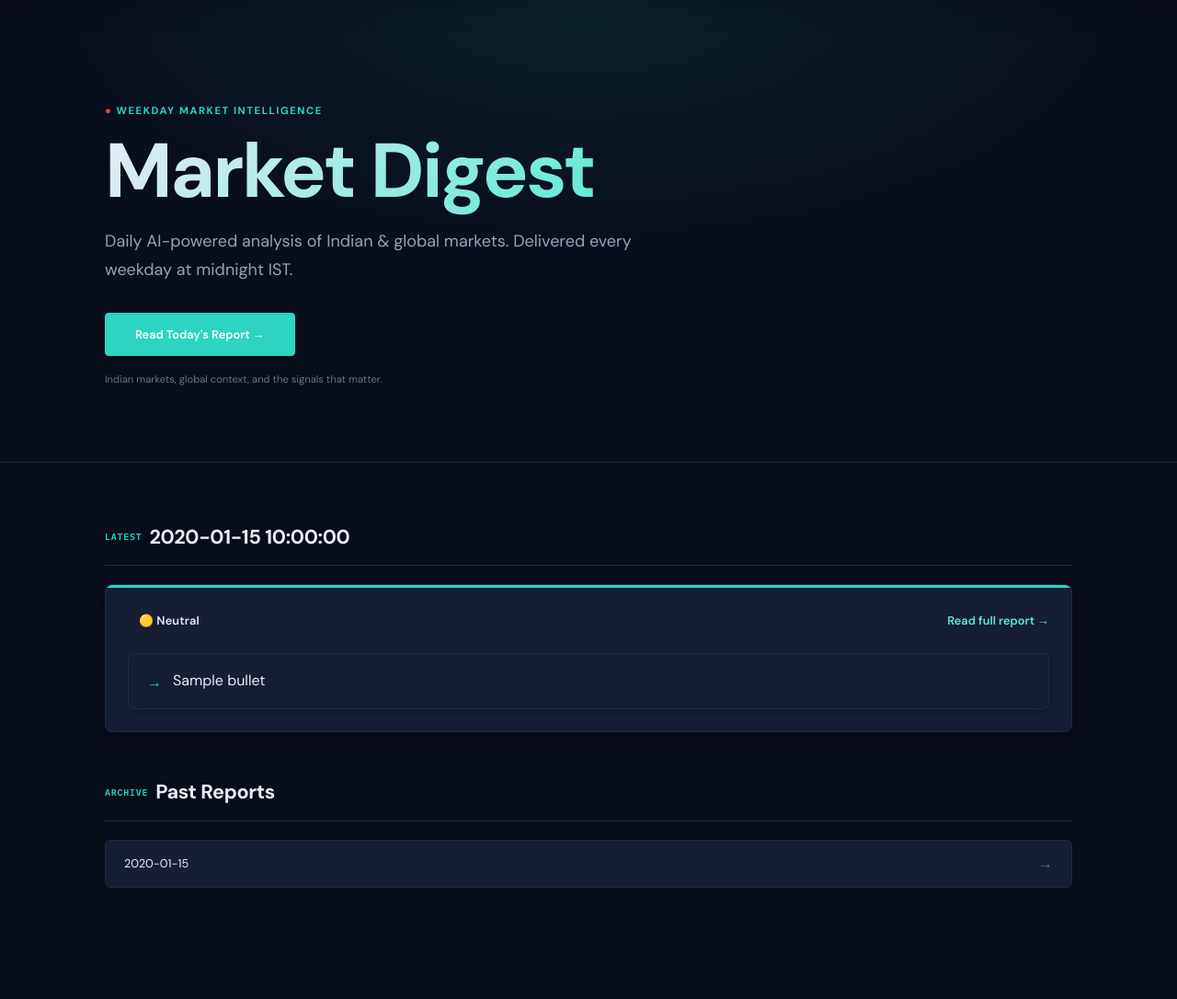
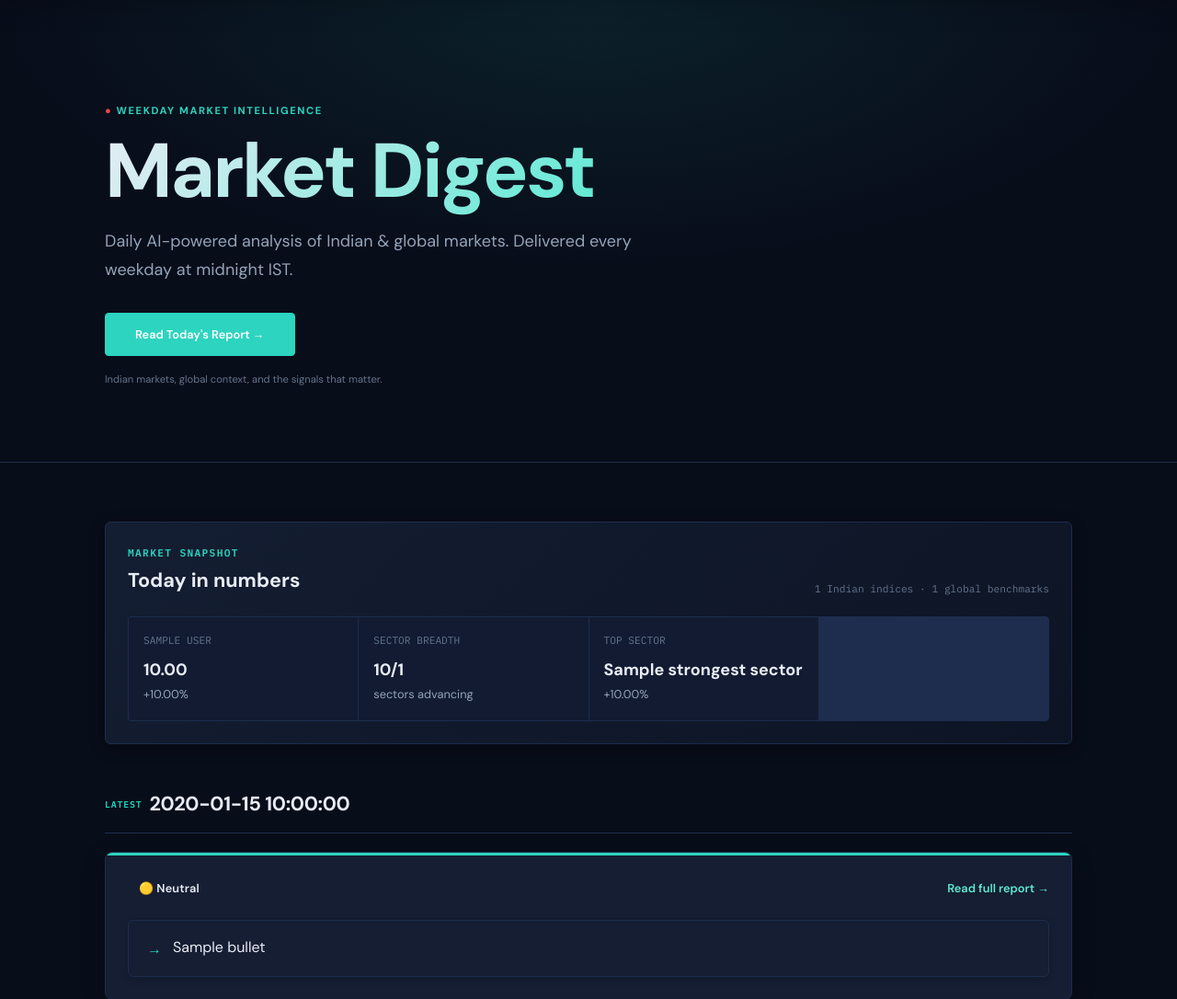
Before and after one commit to prathameshpowar1910/market-update, a Python web app: template site/templates/index.html in a window 1280 px wide. Shown: the part 58-1144 px from the top of the page at 92% size. Run offline with Jinja, Linux system fonts and the light colour scheme; the template is opened without the code that fills it: most values are stand-ins (such as "Sample title", 1, 10 or a date in 2020).

Commit message:
feat: add homepage market snapshot
Show real Indian and global market coverage, index performance, sector breadth, and the leading sector on the homepage while leaving stock screening out.

```diff
--- a/site/static/css/styles.css
+++ b/site/static/css/styles.css
@@ -1048,6 +1048,54 @@ body {
 .site-footer { border-top-color: var(--clr-border); }
 .footer-copy      { font-size: var(--text-xs); color: var(--clr-text-3); }
 
+/* ── Homepage snapshot ────────────────────────────────────────────────── */
+.home-snapshot {
+  margin-bottom: var(--space-12);
+  padding: var(--space-6);
+  background: linear-gradient(135deg, rgba(21, 30, 51, 0.96), rgba(13, 20, 37, 0.96));
+  border: 1px solid var(--clr-border);
+  border-radius: var(--radius-lg);
+  box-shadow: var(--shadow-md);
+}
+.snapshot-heading {
+  display: flex;
+  align-items: end;
+  justify-content: space-between;
+  gap: var(--space-4);
+  margin-bottom: var(--space-5);
+}
+.snapshot-heading h2 { color: var(--clr-text); font-size: var(--text-xl); }
+.snapshot-note { color: var(--clr-text-3); font-family: var(--font-mono); font-size: var(--text-xs); }
+.home-snapshot-grid {
+  display: grid;
+  grid-template-columns: repeat(4, minmax(0, 1fr));
+  gap: 1px;
+  overflow: hidden;
+  border: 1px solid var(--clr-border);
+  border-radius: var(--radius-md);
+  background: var(--clr-border);
+}
+.snapshot-stat {
+  min-width: 0;
+  min-height: 112px;
+  padding: var(--space-4);
+  background: rgba(8, 13, 26, 0.52);
+  color: var(--clr-text-2);
+}
+a.snapshot-stat { display: block; transition: background var(--duration) var(--ease); }
+a.snapshot-stat:hover { color: var(--clr-text); background: var(--clr-surface-2); }
+.snapshot-label { display: block; margin-bottom: var(--space-3); color: var(--clr-text-3); font-family: var(--font-mono); font-size: var(--text-xs); text-transform: uppercase; }
+.snapshot-stat strong { display: block; overflow: hidden; color: var(--clr-text); font-size: var(--text-lg); line-height: 1.3; text-overflow: ellipsis; white-space: nowrap; }
+.snapshot-stat > span:last-child { font-size: var(--text-sm); font-variant-numeric: tabular-nums; }
+.snapshot-stat.direction-up > span:last-child { color: var(--clr-up); }
+.snapshot-stat.direction-down > span:last-child { color: var(--clr-down); }
+
+@media (max-width: 820px) { .home-snapshot-grid { grid-template-columns: repeat(2, minmax(0, 1fr)); } }
+@media (max-width: 520px) {
+  .snapshot-heading { align-items: flex-start; flex-direction: column; }
+  .home-snapshot-grid { grid-template-columns: 1fr; }
+}
+
 /* ── Market pulse dashboard ───────────────────────────────────────────── */
 .market-pulse {
   padding: var(--space-8) 0;
--- a/site/templates/index.html
+++ b/site/templates/index.html
@@ -26,6 +26,35 @@
 </section>
 
 <div class="container page-body">
+
+  <section class="home-snapshot" aria-labelledby="snapshot-heading">
+    <div class="snapshot-heading">
+      <div>
+        <p class="pulse-kicker">MARKET SNAPSHOT</p>
+        <h2 id="snapshot-heading">Today in numbers</h2>
+      </div>
+      <span class="snapshot-note">{{ india.indices | length }} Indian indices · {{ intl.indices | length }} global benchmarks</span>
+    </div>
+    <div class="home-snapshot-grid">
+      {% for idx in india.indices %}
+      <a class="snapshot-stat direction-{{ idx.direction.value }}" href="{{ date_str }}.html#india-indices-heading">
+        <span class="snapshot-label">{{ idx.display_name }}</span>
+        <strong>{{ "{:,.2f}".format(idx.price) }}</strong>
+        <span>{{ "{:+.2f}".format(idx.change_pct) }}%</span>
+      </a>
+      {% endfor %}
+      <div class="snapshot-stat">
+        <span class="snapshot-label">Sector breadth</span>
+        <strong>{{ market_snapshot.advancing_sectors }}/{{ market_snapshot.sector_count }}</strong>
+        <span>sectors advancing</span>
+      </div>
+      <div class="snapshot-stat">
+        <span class="snapshot-label">Top sector</span>
+        <strong>{{ market_snapshot.strongest_sector.name if market_snapshot.strongest_sector else 'No data' }}</strong>
+        <span>{% if market_snapshot.strongest_sector %}{{ "{:+.2f}".format(market_snapshot.strongest_sector.change_pct) }}%{% endif %}</span>
+      </div>
+    </div>
+  </section>
 
   <!-- ── Latest at a glance ────────────────────────────────────────────── -->
   <section class="section" aria-labelledby="latest-heading">
```
Also changed, not shown: src/generator/html.py (+6 -1 lines), tests/generator/test_html.py (+5 -1 lines).
